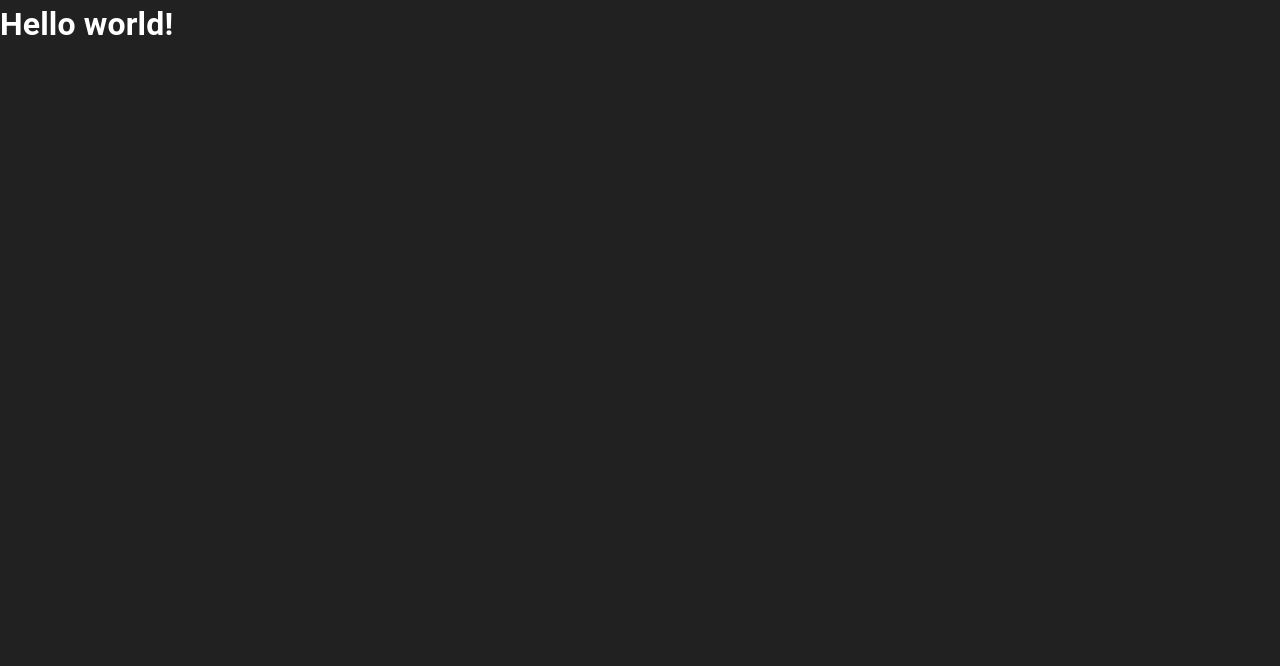
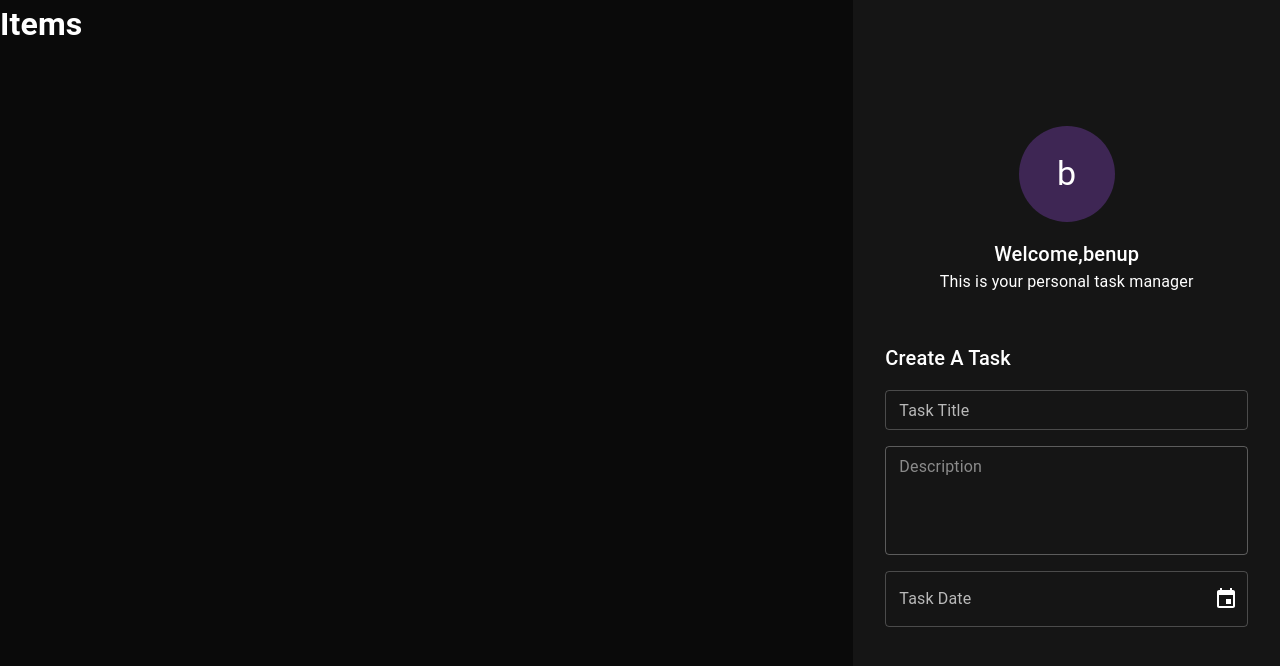
Before and after one commit to Benup211/Typescript, a React (Vite) app in the folder final/frontend/: page / in a window 1280 px wide. Shown: the top 666 px of the page. Built offline with nearby package versions, Linux system fonts and the light colour scheme.

Commit message:
add:dependencies,theme change

```diff
--- a/final/frontend/package.json
+++ b/final/frontend/package.json
@@ -13,6 +13,10 @@
     "@emotion/react": "^11.13.0",
     "@emotion/styled": "^11.13.0",
     "@mui/material": "^5.16.7",
+    "@mui/x-date-pickers": "^7.12.1",
+    "date-fns": "^3.6.0",
+    "date-fns-tz": "^3.1.3",
+    "prop-types": "^15.8.1",
     "react": "^18.3.1",
     "react-dom": "^18.3.1"
   },
--- a/final/frontend/src/App.tsx
+++ b/final/frontend/src/App.tsx
@@ -1,11 +1,12 @@
 import { FC,ReactElement } from "react";
 import { ThemeProvider,CssBaseline } from "@mui/material";
 import {customTheme} from './theme/customTheme';
+import { Dashboard } from "./pages/dashboard/dashboard";
 const App:FC=():ReactElement=>{
   return (
     <ThemeProvider theme={customTheme}>
       <CssBaseline/>
-      <h1>Hello world!</h1>
+      <Dashboard/>
     </ThemeProvider>
   )
 }
--- a/final/frontend/src/theme/customTheme.ts
+++ b/final/frontend/src/theme/customTheme.ts
@@ -4,16 +4,16 @@ export const customTheme:ThemeOptions=createTheme({
     palette:{
         mode:'dark',
         primary: {
-            light: '#cfd8dc',
-            main: '#607d8b',
-            dark: '#455a64',
+            light: 'rgba(168,85,247,.80)',
+            main: 'rgba(168,85,247,.65)',
+            dark: 'rgba(168,85,247,.28)',
           },
           secondary: {
-            main: '#757575',
+            main: '#03a9f4',
           },
           background: {
-            paper: '#212121',
-            default: '#212121',
+            paper: '#151515',
+            default: 'rgba(0,0,0,.96)',
           },
     }
 });
```
Also changed, not shown: 1 other file (tests, documents, lock files or other folders).
